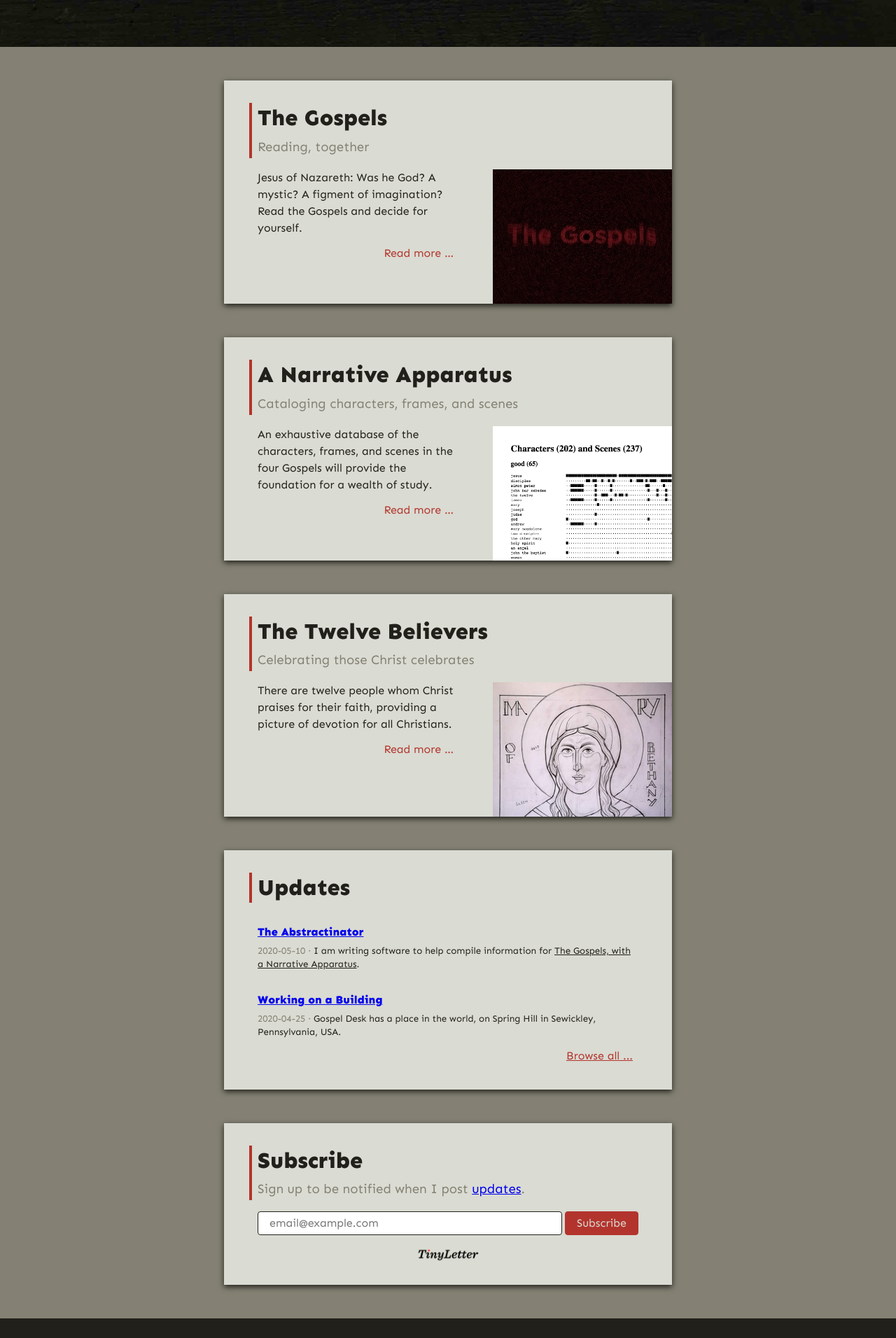
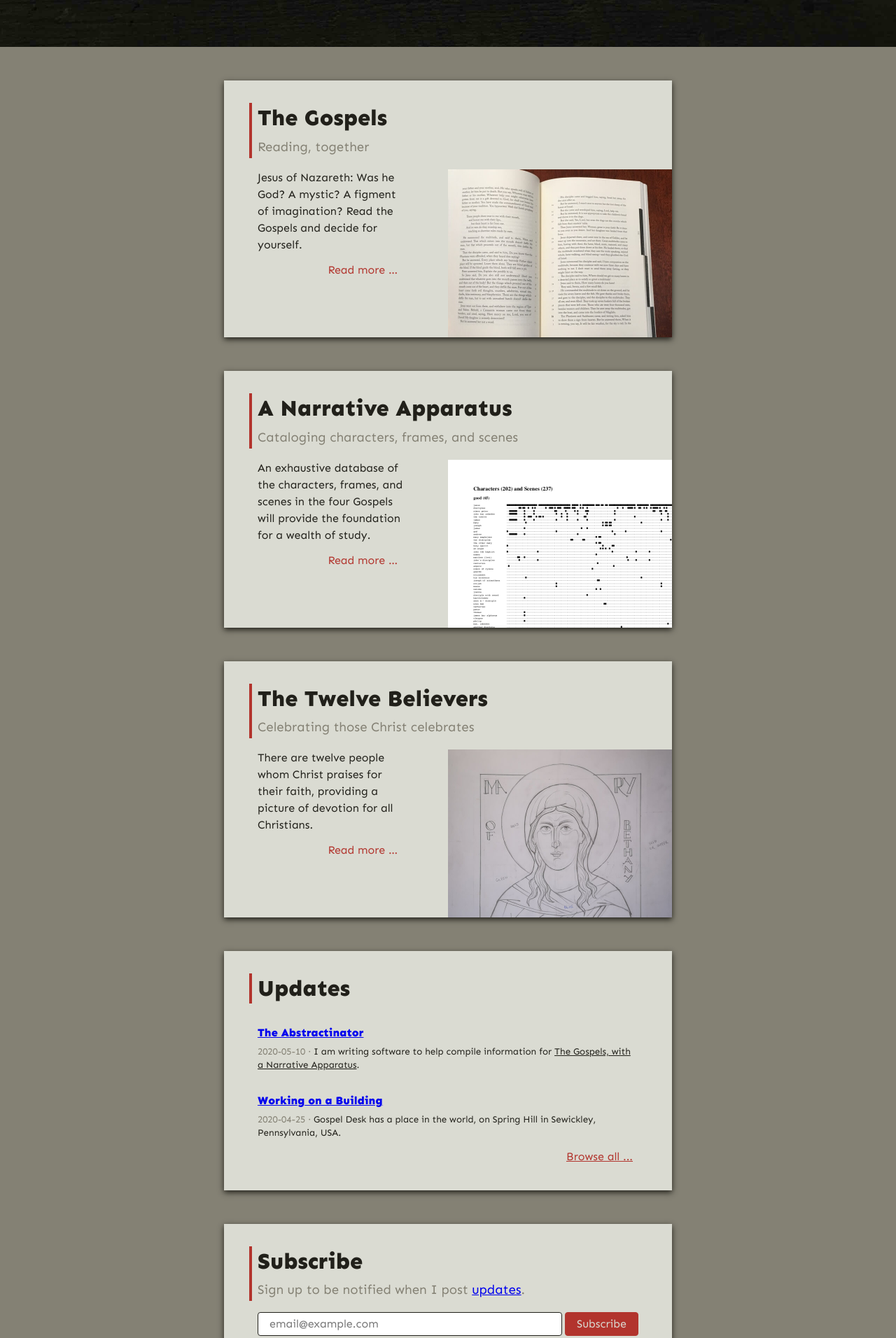
Before and after one commit to gospel-desk/www.logstown.com, a Jekyll site: the page built from index.html, in a window 1280 px wide. Shown: the part 1016-2928 px from the top of the page at 70% size. Built offline with Jekyll 4.4.1, drawn with Linux system fonts in a browser that asks for light colours.

Commit message:
Fix homepage cards on mobile

```diff
--- a/assets/styles/_roomy.scss
+++ b/assets/styles/_roomy.scss
@@ -93,11 +93,20 @@
     }
   }
 
-  .projects {
-    .content {
-      img {
-        margin: 0 0 0 36pt;
-      }
+  .card {
+    padding: 24pt 0 0;
+    header {
+      margin: 0 0 12pt 27pt;
+    }
+    .description {
+      float: left;
+      width: 40%;
+      padding: 0 0 0 36pt;
+    }
+    img {
+      width: 50%;
+      max-width: 320px;
+      float: right;
     }
   }
 
--- a/assets/styles/gospel-desk.scss
+++ b/assets/styles/gospel-desk.scss
@@ -345,17 +345,17 @@ ul {
   }
 }
 
-.projects {
-  .content {
-    padding-right: 0;
-    padding-bottom: 0;
-    img {
-      margin: 0 0 0 18pt;
-      float: right;
-
-      max-width: 256px;
-      width: 50%;
-    }
+.card {
+  padding: 12pt 0 0;
+  header {
+    margin: 0 0 12pt 0;
+  }
+  .description {
+    padding: 0 18pt 12pt;
+  }
+  img {
+    margin: 0;
+    width: 100%;
   }
 }
 
--- a/index.html
+++ b/index.html
@@ -17,56 +17,50 @@ head:
   <meta property="og:description" content="Building faith by deeply engaging with the Gospels">
 ---
 <div class="projects">
-    <a class="content" href="/the-gospels">
+    <a class="content card" href="/the-gospels">
         <header>
             <h3>The Gospels</h3>
             <h4>Reading, together</h4>
         </header>
 
         <div class="description">
-            <img src="/assets/images/thumb.the-gospels.jpg" />
-
             <p>Jesus of Nazareth: Was he God? A mystic? A figment of imagination?
             Read the Gospels and decide for yourself.</p>
-
             <span class="read-more">Read more &hellip;</span>
-
             <div class="clear"></div>
         </div>
+        <img src="/assets/images/thumb.the-gospels.jpg" />
+        <div class="clear"></div>
     </a>
-    <a class="content" href="/a-narrative-apparatus/">
+    <a class="content card" href="/a-narrative-apparatus/">
         <header>
             <h3>A Narrative Apparatus</h3>
             <h4>Cataloging characters, frames, and scenes</h4>
         </header>
 
         <div class="description">
-            <img src="/assets/images/thumb.a-narrative-apparatus.png" />
-
             <p>An exhaustive database of the characters, frames, and scenes in the
             four Gospels will provide the foundation for a wealth of study.</p>
-
             <span class="read-more">Read more &hellip;</span>
-
             <div class="clear"></div>
         </div>
+        <img src="/assets/images/thumb.a-narrative-apparatus.png" />
+        <div class="clear"></div>
     </a>
-    <a class="content" href="/the-twelve-believers/">
+    <a class="content card" href="/the-twelve-believers/">
         <header>
             <h3>The Twelve Believers</h3>
             <h4>Celebrating those Christ celebrates</h4>
         </header>
 
         <div class="description">
-            <img src="/assets/images/thumb.the-twelve-believers.jpg" />
-
             <p>There are twelve people whom Christ praises for their faith,
             providing a picture of devotion for all Christians.</p>
-
             <span class="read-more">Read more &hellip;</span>
-
             <div class="clear"></div>
         </div>
+        <img src="/assets/images/thumb.the-twelve-believers.jpg" />
+        <div class="clear"></div>
     </a>
 </div>
 <div class="content">
```
Also changed, not shown: assets/images/thumb.a-narrative-apparatus.png, assets/images/thumb.the-gospels.jpg, assets/images/thumb.the-twelve-believers.jpg.
